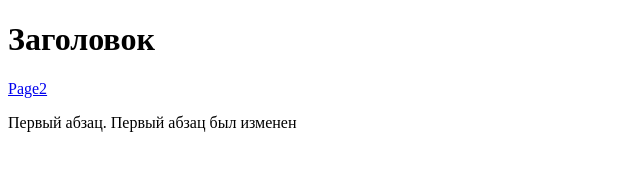
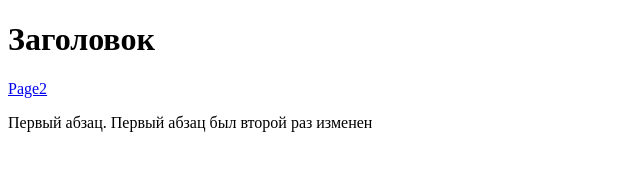
Before and after one commit to KimikoAyam/khim, a plain HTML site: page index.html in a window 1280 px wide. Shown: the full height of the page, 0-640 px from the left. Drawn offline with Linux system fonts and the light colour scheme.

Commit message:
Update index.html

```diff
--- a/index.html
+++ b/index.html
@@ -8,6 +8,6 @@
   <h1>Заголовок</h1>
   <!-- Комментарий -->
   <a href="page2.html">Page2</a>
-  <p>Первый абзац. Первый абзац был изменен</p>
+  <p>Первый абзац. Первый абзац был второй раз изменен</p>
  </body>
 </html>
```
